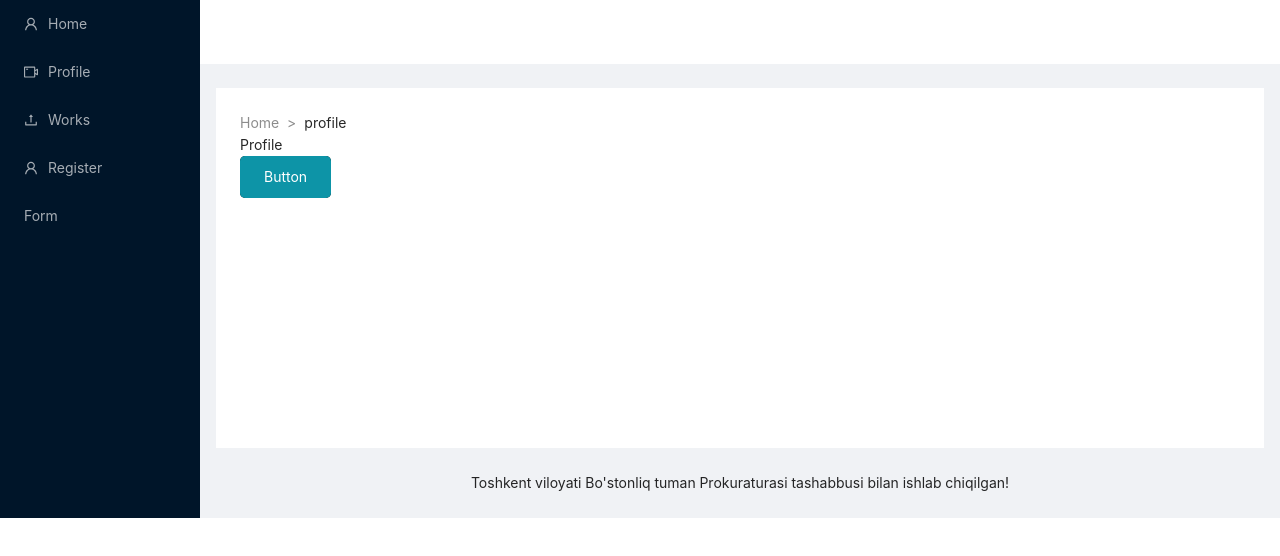
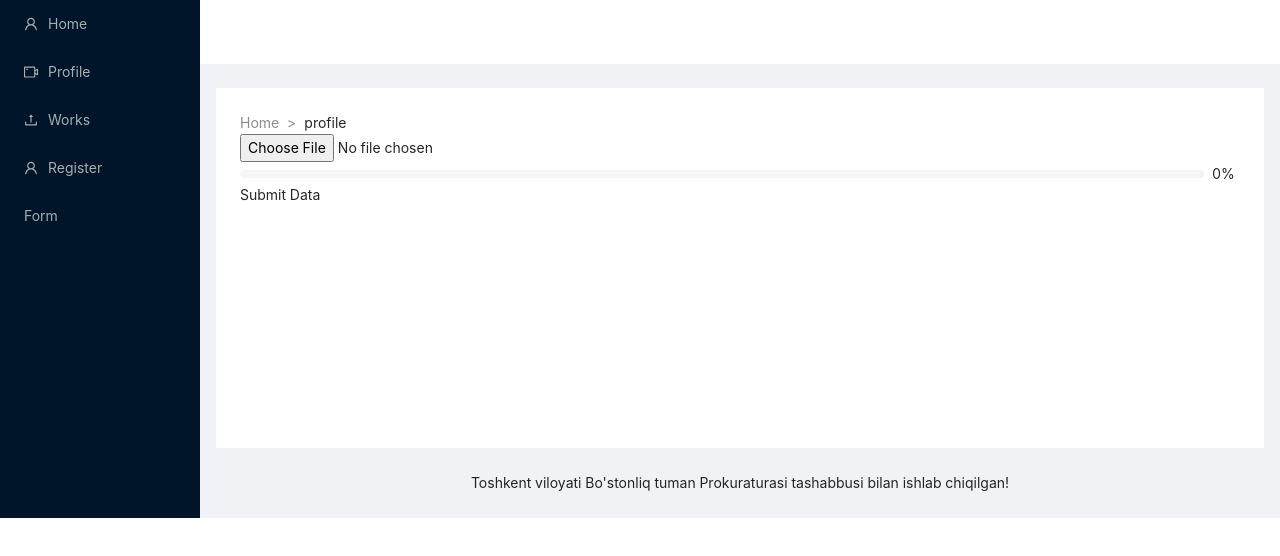
Before and after one commit to Xakim90/vacancy, a React (Create React App) app: page /profile in a window 1280 px wide. Shown: the top 556 px of the page. Built offline with nearby package versions, Linux system fonts and the light colour scheme.

Commit message:
Sardor3399

```diff
--- a/package.json
+++ b/package.json
@@ -11,6 +11,7 @@
     "antd": "^4.18.8",
     "axios": "^0.26.1",
     "craco-less": "^2.0.0",
+    "prop-types": "^15.8.1",
     "react": "^17.0.2",
     "react-dom": "^17.0.2",
     "react-hook-form": "^7.27.1",
--- a/src/App.js
+++ b/src/App.js
@@ -1,10 +1,8 @@
 import * as React from "react";
-// import './App.less';
 import AntLayout from "./components/AntResponsiveLayout";
 
 
-
-function App() {
+const App = () => {
   return (
     <div>
       <AntLayout />
--- a/src/components/BreadCrumbs.js
+++ b/src/components/BreadCrumbs.js
@@ -25,7 +25,7 @@ const BreadCrumbs = () => {
                             const routeTo = `/${pathnames.slice(0, index + 1).join('/')}`;
                             const isLast = index === pathnames.length - 1;
                             return isLast ? (
-                                <Breadcrumb.Item>
+                                <Breadcrumb.Item key={name+index}>
                                     {name}
                                 </Breadcrumb.Item>
                             ) : (
@@ -35,14 +35,6 @@ const BreadCrumbs = () => {
                             )
                         })
                     }
-                    {/* <Breadcrumb.Item>Register</Breadcrumb.Item>
-                <Breadcrumb.Item>
-                    <a href="">Application Center</a>
-                </Breadcrumb.Item>
-                <Breadcrumb.Item>
-                    <a href="">Application List</a>
-                </Breadcrumb.Item>
-                <Breadcrumb.Item>An Application</Breadcrumb.Item> */}
                 </Breadcrumb>
             </div>
         )
--- a/src/components/CustomButton.js
+++ b/src/components/CustomButton.js
@@ -32,7 +32,8 @@ function CustomButton({
         >
             {icon ? (
                 <span className="button-icon">
-                    <img src={icon} alt="" />
+                    <span>{icon}</span>
+                    <span>{text}</span>
                 </span>
             ) : (
                 ""
--- /dev/null
+++ b/src/components/ProgressBar.js
@@ -0,0 +1,17 @@
+import React from 'react'
+import PropTypes from 'prop-types'
+import { Progress } from 'antd'
+
+const ProgressBar = ({ percentage }) => {
+  return (
+    <div>
+      <Progress percent={percentage} />
+    </div>
+  )
+}
+
+// ProgressBar.propTypes = {
+//   percentage: PropTypes.number.isRequired
+// }
+
+export default ProgressBar
--- a/src/pages/Profile.js
+++ b/src/pages/Profile.js
@@ -1,24 +1,72 @@
-import React from "react";
-import { useDispatch } from "react-redux";
-import CustomButton from "../components/CustomButton";
+import React, { useEffect, useState } from "react";
+import axios from "axios";
+import ProgressBar from "../components/ProgressBar";
+import { Upload } from 'antd';
+import { UploadOutlined } from '@ant-design/icons';
+import CustomButton from '../components/CustomButton'
 
-export default function Profile() {
-    const dispatch = useDispatch();
-    // const submit = () => {}
+let url = "https://v2.convertapi.com/upload"
+
+const Profile = () => {
+    let formData = new FormData();
+
+    const [uploadFile, setUploadFile] = useState({});
+    const [uploadPercentage, setUploadPercentage] = useState(0);
+
+    const onFileChange = (e) => {
+        console.log(e.target.files[0])
+        if (e.target && e.target.files[0]) {
+            formData.append('file', e.target.files[0])
+        }
+    }
+
+    const SubmitFileData = async (e) => {
+        e.preventDefault();
+        try {
+            const res = await axios.post(url, formData, {
+                onUploadProgress: progressEvent => {
+                    setUploadPercentage(parseInt(Math.round((progressEvent.loaded * 100) / progressEvent.total)))
+                }
+            })
+            const { FileName, FileId } = res.data;
+            console.log(res.data)
+            setUploadFile({ FileName, FileId })
+        } catch (err) {
+            console.log(err)
+        }
+    }
+
+    const props = {
+        name: 'file',
+        action: url,
+        headers: {
+            authorization: 'authorization-text',
+        }
+    };
+
     return (
         <>
-            <div>Profile</div>
-            <CustomButton
-                // onClick={() =>
-                //     dispatch({
-                //         type: 'AUTHORIZED_SUCCESS',
-                //         payload: {
-                //             name: "sadsd",
-                //             email: "ajkshdhasd"
-                //         }
-                //     })
-                // }
-                text={"Button"} />
+            <div>
+                <input type="file" name="upload_file" onChange={onFileChange} />
+            </div>
+            <ProgressBar percentage={uploadPercentage} />
+            <div>
+                <button onClick={SubmitFileData}>
+                    Submit Data
+                </button>
+            </div>
+            <div>
+                <h4 className="text-center">{uploadFile.FileName}</h4>
+                <br />
+                {/* <img src={uploadFile.Url} alt="" /> */}
+                {uploadFile.Url}
+            </div>
+            {/* <Upload showUploadList={false} {...props} onChange={onFileChange}>
+                <CustomButton text={'Click to Upload'} icon={<UploadOutlined />}/>
+            </Upload>
+            <ProgressBar percentage={uploadPercentage} />
+            <CustomButton text={'Upload Data'} onClick={SubmitFileData} /> */}
         </>
     )
 }
+export default Profile
```
Also changed, not shown: 1 other file (tests, documents, lock files or other folders).
